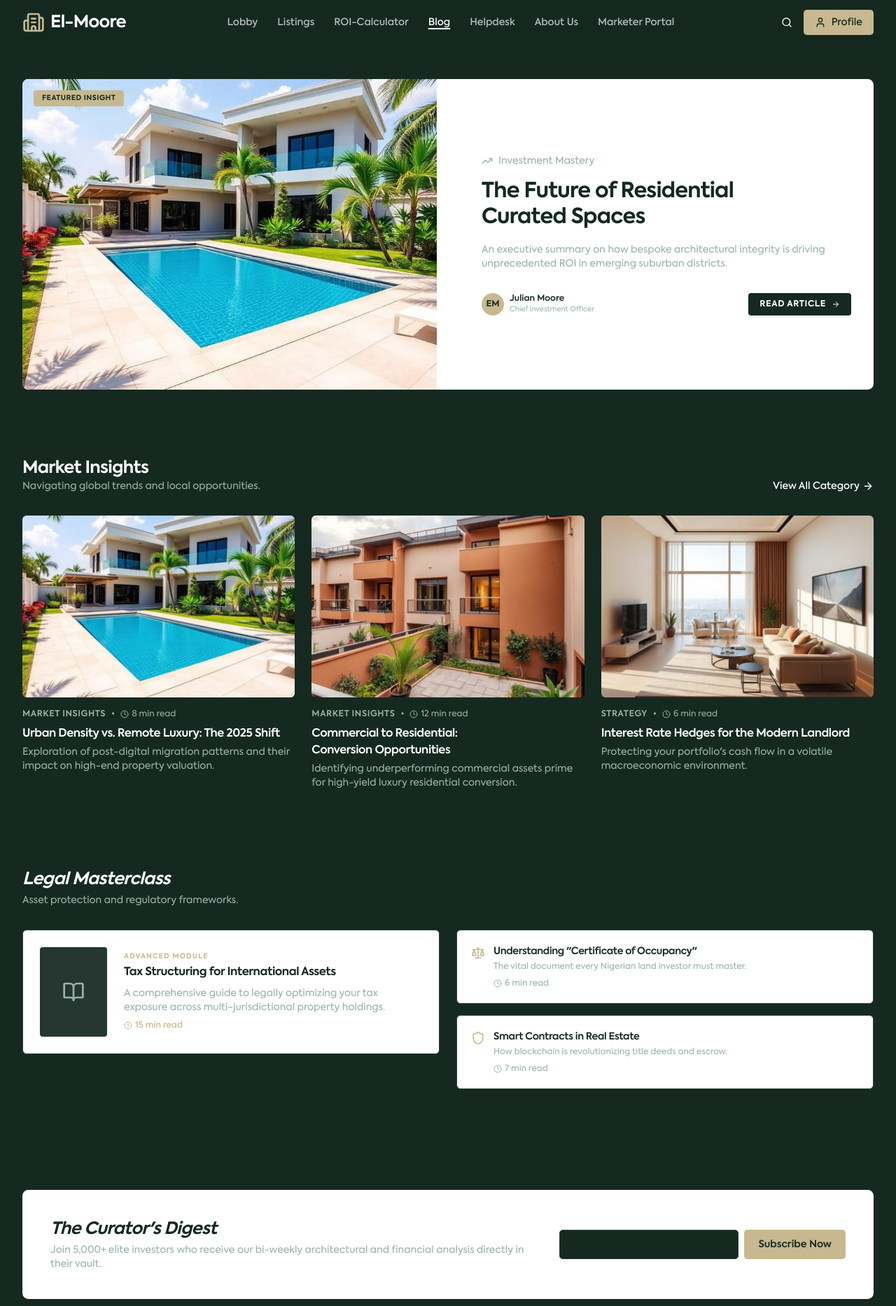
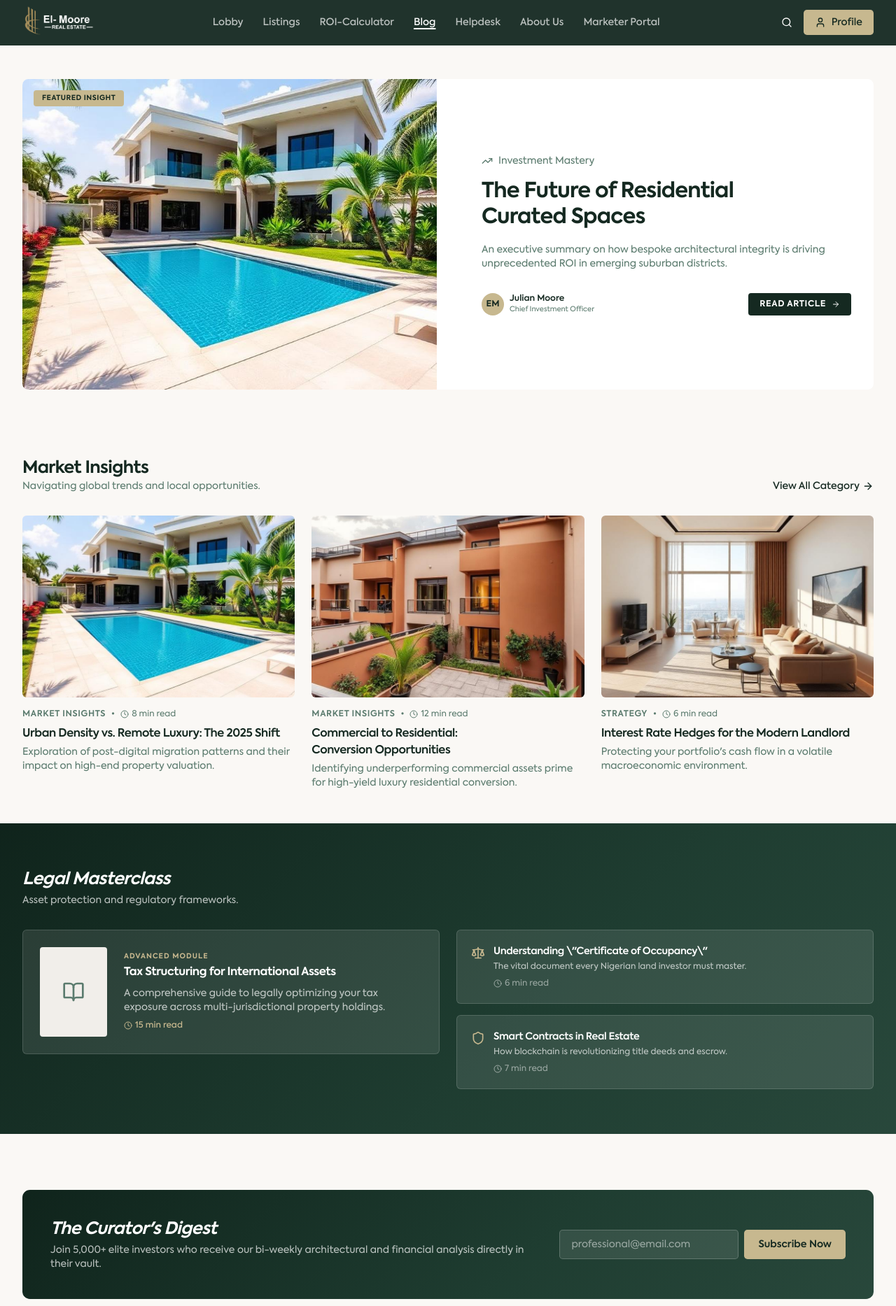
Before and after one commit to Hayotunday/el-moore, a Next.js app: page /blog in a window 1280 px wide. Shown: the top 1867 px of the page at 70% size. Built offline with nearby package versions, Linux system fonts and the light colour scheme.

Commit message:
fixed logo issue

```diff
--- a/app/about-us/page.tsx
+++ b/app/about-us/page.tsx
@@ -154,13 +154,13 @@ export default function AboutUs() {
       </section>
 
       {/* CTA */}
-      <section className="bg-card text-card-foreground">
+      <section className="bg-gradient-green">
         <div className="container py-20 text-center">
           <ScrollReveal>
-            <h2 className="text-3xl font-bold mb-4">
+            <h2 className="text-3xl font-bold mb-4 text-white">
               Experience Personal Concierge Investment
             </h2>
-            <p className="text-muted-foreground mb-8 max-w-md mx-auto">
+            <p className="text-white/75 mb-8 max-w-md mx-auto">
               Every story at El-Moore begins with a conversation. Let us curate
               your next high-yield acquisition with the discretion you deserve.
             </p>
--- a/app/blog/page.tsx
+++ b/app/blog/page.tsx
@@ -119,19 +119,19 @@ export default function Blog() {
       </section>
 
       {/* Legal Masterclass */}
-      <section className="">
+      <section className="bg-gradient-green">
         <div className="container py-16">
           <ScrollReveal>
-            <h2 className="text-2xl font-bold italic mb-1">
+            <h2 className="text-2xl font-bold italic mb-1 text-white">
               Legal Masterclass
             </h2>
-            <p className="text-sm text-muted-foreground mb-8">
+            <p className="text-sm text-white/70 mb-8">
               Asset protection and regulatory frameworks.
             </p>
           </ScrollReveal>
           <div className="grid md:grid-cols-2 gap-6">
             <ScrollReveal>
-              <div className="flex gap-6 bg-card text-card-foreground rounded-lg p-6 border border-border">
+              <div className="flex gap-6 bg-white/10 border border-white/15 text-white rounded-lg p-6">
                 <div className="w-24 h-32 rounded bg-muted shrink-0 flex items-center justify-center">
                   <BookOpen className="h-8 w-8 text-muted-foreground" />
                 </div>
@@ -139,10 +139,10 @@ export default function Blog() {
                   <span className="text-[10px] uppercase tracking-widest text-gold font-bold">
                     Advanced Module
                   </span>
-                  <h3 className="font-bold">
+                  <h3 className="font-bold text-white">
                     Tax Structuring for International Assets
                   </h3>
-                  <p className="text-sm text-muted-foreground">
+                  <p className="text-sm text-white/70">
                     A comprehensive guide to legally optimizing your tax
                     exposure across multi-jurisdictional property holdings.
                   </p>
@@ -154,33 +154,33 @@ export default function Blog() {
             </ScrollReveal>
             <div className="space-y-4">
               <ScrollReveal delay={0.1}>
-                <div className="bg-card text-card-foreground rounded-lg p-5 border border-border flex items-start gap-3">
+                <div className="bg-white/10 border border-white/15 text-white rounded-lg p-5 flex items-start gap-3">
                   <Scale className="h-5 w-5 text-gold mt-0.5 shrink-0" />
                   <div>
-                    <h4 className="font-semibold text-sm">
-                      Understanding "Certificate of Occupancy"
+                    <h4 className="font-semibold text-sm text-white">
+                      Understanding \"Certificate of Occupancy\"
                     </h4>
-                    <p className="text-xs text-muted-foreground mt-1">
+                    <p className="text-xs text-white/70 mt-1">
                       The vital document every Nigerian land investor must
                       master.
                     </p>
-                    <p className="text-xs text-muted-foreground mt-2 flex items-center gap-1">
+                    <p className="text-xs text-white/50 mt-2 flex items-center gap-1">
                       <Clock className="h-3 w-3" /> 6 min read
                     </p>
                   </div>
                 </div>
               </ScrollReveal>
               <ScrollReveal delay={0.2}>
-                <div className="bg-card text-card-foreground rounded-lg p-5 border border-border flex items-start gap-3">
+                <div className="bg-white/10 border border-white/15 text-white rounded-lg p-5 flex items-start gap-3">
                   <Shield className="h-5 w-5 text-gold mt-0.5 shrink-0" />
                   <div>
-                    <h4 className="font-semibold text-sm">
+                    <h4 className="font-semibold text-sm text-white">
                       Smart Contracts in Real Estate
                     </h4>
-                    <p className="text-xs text-muted-foreground mt-1">
+                    <p className="text-xs text-white/70 mt-1">
                       How blockchain is revolutionizing title deeds and escrow.
                     </p>
-                    <p className="text-xs text-muted-foreground mt-2 flex items-center gap-1">
+                    <p className="text-xs text-white/50 mt-2 flex items-center gap-1">
                       <Clock className="h-3 w-3" /> 7 min read
                     </p>
                   </div>
@@ -194,12 +194,12 @@ export default function Blog() {
       {/* Newsletter */}
       <section className="container py-20">
         <ScrollReveal>
-          <div className="bg-card text-card-foreground rounded-xl p-10 flex flex-col md:flex-row items-center justify-between gap-6">
+          <div className="bg-gradient-green rounded-2xl p-10 flex flex-col md:flex-row items-center justify-between gap-6">
             <div>
-              <h2 className="text-2xl font-bold italic mb-1">
+              <h2 className="text-2xl font-bold italic mb-1 text-white">
                 The Curator's Digest
               </h2>
-              <p className="text-sm text-muted-foreground">
+              <p className="text-sm text-white/70">
                 Join 5,000+ elite investors who receive our bi-weekly
                 architectural and financial analysis directly in their vault.
               </p>
@@ -210,7 +210,7 @@ export default function Blog() {
                 placeholder="professional@email.com"
                 value={email}
                 onChange={(e) => setEmail(e.target.value)}
-                className="border border-border rounded-md px-4 py-2.5 text-sm bg-background flex-1 md:w-64 focus:outline-none focus:ring-1 focus:ring-primary"
+                className="border border-white/20 rounded-md px-4 py-2.5 text-sm bg-white/10 text-white placeholder:text-white/50 flex-1 md:w-64 focus:outline-none focus:ring-1 focus:ring-gold"
               />
               <button className="bg-gold text-secondary-foreground px-5 py-2.5 rounded-md text-sm font-semibold hover:opacity-90 transition-opacity active:scale-[0.97] whitespace-nowrap">
                 Subscribe Now
--- a/app/globals.css
+++ b/app/globals.css
@@ -52,8 +52,9 @@
 }
 
 :root {
-  --background: hsl(156 33% 12%);
-  --foreground: hsl(0 0% 100%);
+  /* ── Base ── */
+  --background: hsl(40 33% 97%);    /* warm cream — pages breathe */
+  --foreground: hsl(156 33% 12%);   /* dark green text */
 
   --card: hsl(0 0% 100%);
   --card-foreground: hsl(156 33% 12%);
@@ -61,14 +62,14 @@
   --popover: hsl(0 0% 100%);
   --popover-foreground: hsl(156 33% 12%);
 
-  --primary: hsl(156 33% 12%);
+  --primary: hsl(156 33% 12%);      /* rich dark green — navbar, CTA */
   --primary-foreground: hsl(0 0% 100%);
 
-  --secondary: hsl(44 33% 67%);
+  --secondary: hsl(44 33% 67%);     /* warm gold */
   --secondary-foreground: hsl(156 33% 12%);
 
-  --muted: hsl(156 20% 18%);
-  --muted-foreground: hsl(156 15% 65%);
+  --muted: hsl(40 20% 93%);         /* warm off-white */
+  --muted-foreground: hsl(156 15% 42%);
 
   --accent: hsl(44 33% 67%);
   --accent-foreground: hsl(156 33% 12%);
@@ -76,25 +77,28 @@
   --destructive: hsl(0 84% 60%);
   --destructive-foreground: hsl(0 0% 100%);
 
-  --border: hsl(156 20% 22%);
-  --input: hsl(156 20% 22%);
-  --ring: hsl(44 33% 67%);
+  --border: hsl(40 15% 87%);
+  --input: hsl(40 15% 87%);
+  --ring: hsl(156 33% 12%);
 
   --radius: 0.375rem;
 
-  --sidebar-background: hsl(156 33% 10%);
-  --sidebar-foreground: hsl(0 0% 100%);
-  --sidebar-primary: hsl(44 33% 67%);
-  --sidebar-primary-foreground: hsl(156 33% 12%);
-  --sidebar-accent: hsl(156 20% 18%);
-  --sidebar-accent-foreground: hsl(0 0% 100%);
-  --sidebar-border: hsl(156 20% 22%);
-  --sidebar-ring: hsl(44 33% 67%);
+  --sidebar-background: hsl(0 0% 98%);
+  --sidebar-foreground: hsl(156 33% 12%);
+  --sidebar-primary: hsl(156 33% 12%);
+  --sidebar-primary-foreground: hsl(0 0% 100%);
+  --sidebar-accent: hsl(40 20% 93%);
+  --sidebar-accent-foreground: hsl(156 33% 12%);
+  --sidebar-border: hsl(40 15% 87%);
+  --sidebar-ring: hsl(156 33% 12%);
 
   /* Custom tokens */
   --gold: hsl(44 33% 67%);
   --cream: hsl(40 33% 97%);
   --dark-green: hsl(156 33% 12%);
+
+  /* Green gradient — used for bold CTA sections */
+  --gradient-green: linear-gradient(135deg, hsl(156 40% 10%) 0%, hsl(156 33% 18%) 60%, hsl(156 28% 22%) 100%);
 }
 
 /* .dark {
@@ -185,6 +189,14 @@
   .border-gold {
     border-color: var(--gold);
   }
+  /* ── Green gradient CTA — used on bold landing sections ── */
+  .bg-gradient-green {
+    background: var(--gradient-green);
+    color: hsl(0 0% 100%);
+  }
+  .bg-gradient-green * {
+    --foreground: hsl(0 0% 100%);
+  }
   .container {
     @apply w-full mx-auto px-4 sm:px-6 md:px-8 max-w-7xl;
   }
--- a/app/helpdesk/page.tsx
+++ b/app/helpdesk/page.tsx
@@ -63,7 +63,7 @@ export default function Helpdesk() {
                     placeholder="Johnathan Moore"
                     value={form.name}
                     onChange={(e) => update("name", e.target.value)}
-                    className="w-full border border-border rounded-md px-4 py-2.5 text-sm bg-card text-card-foreground focus:outline-none focus:ring-1 focus:ring-gold"
+                    className="w-full border border-border rounded-md px-4 py-2.5 text-sm bg-background text-foreground focus:outline-none focus:ring-1 focus:ring-gold"
                   />
                 </div>
                 <div>
@@ -73,7 +73,7 @@ export default function Helpdesk() {
                   <select
                     value={form.interest}
                     onChange={(e) => update("interest", e.target.value)}
-                    className="w-full border border-border rounded-md px-4 py-2.5 text-sm bg-card text-card-foreground focus:outline-none focus:ring-1 focus:ring-gold"
+                    className="w-full border border-border rounded-md px-4 py-2.5 text-sm bg-background text-foreground focus:outline-none focus:ring-1 focus:ring-gold"
                   >
                     <option>Buy-to-Let Assets</option>
                     <option>Buy-to-Sell Assets</option>
--- a/app/profile/page.tsx
+++ b/app/profile/page.tsx
@@ -113,7 +113,7 @@ export default function Profile() {
           {/* Portfolio */}
           <ScrollReveal>
             <h2 className="text-xl font-bold mb-4">My Portfolio</h2>
-            <div className="rounded-lg bg-card border border-gold/30 p-6 text-card-foreground flex flex-col sm:flex-row gap-6">
+            <div className="rounded-lg bg-primary p-6 text-primary-foreground flex flex-col sm:flex-row gap-6">
               <div className="flex-1 space-y-2">
                 <h3 className="text-lg font-bold text-gold">
                   Eko Atlantic Signature
--- a/components/dashboard-header.tsx
+++ b/components/dashboard-header.tsx
@@ -30,7 +30,7 @@ export default function DashboardHeader() {
             className="text-lg font-bold tracking-tight text-foreground shrink-0"
           >
             <img
-              src={"/assets/el-moore.png"}
+              src={"/assets/el-moore-1.png"}
               alt="El-Moore Logo"
               className="h-12 w-auto"
             />
--- a/components/marketer-header.tsx
+++ b/components/marketer-header.tsx
@@ -58,7 +58,7 @@ export default function MarketerHeader() {
         {/* Desktop Actions */}
         <div className="flex flex-1 items-center justify-end gap-2 lg:gap-4">
           <div className="flex items-center gap-3 pl-4 border-l border-border">
-            <div className="text-right hidden sm:block max-w-[200px]">
+            <div className="text-right hidden sm:block max-w-50">
               <p className="text-sm font-medium text-foreground truncate">
                 {marketerProfile.name}
               </p>
--- a/components/navbar.tsx
+++ b/components/navbar.tsx
@@ -42,10 +42,13 @@ export default function Navbar() {
       <div className="container lg:flex h-16 items-center justify-between hidden">
         <Link
           href="/"
-          className="text-2xl font-bold tracking-tight text-primary-foreground flex items-center gap-2"
+          className="text-lg font-bold tracking-tight text-foreground shrink-0"
         >
-          <Building2 className="h-8 w-8 text-gold" />
-          <span>El-Moore</span>
+          <img
+            src={"/assets/el-moore-1.png"}
+            alt="El-Moore Logo"
+            className="h-12 w-auto"
+          />
         </Link>
 
         <nav className="hidden lg:flex items-center gap-1">
```
Also changed, not shown: app/calculator/page.tsx (+7 -7 lines), app/page.tsx (+11 -11 lines).
